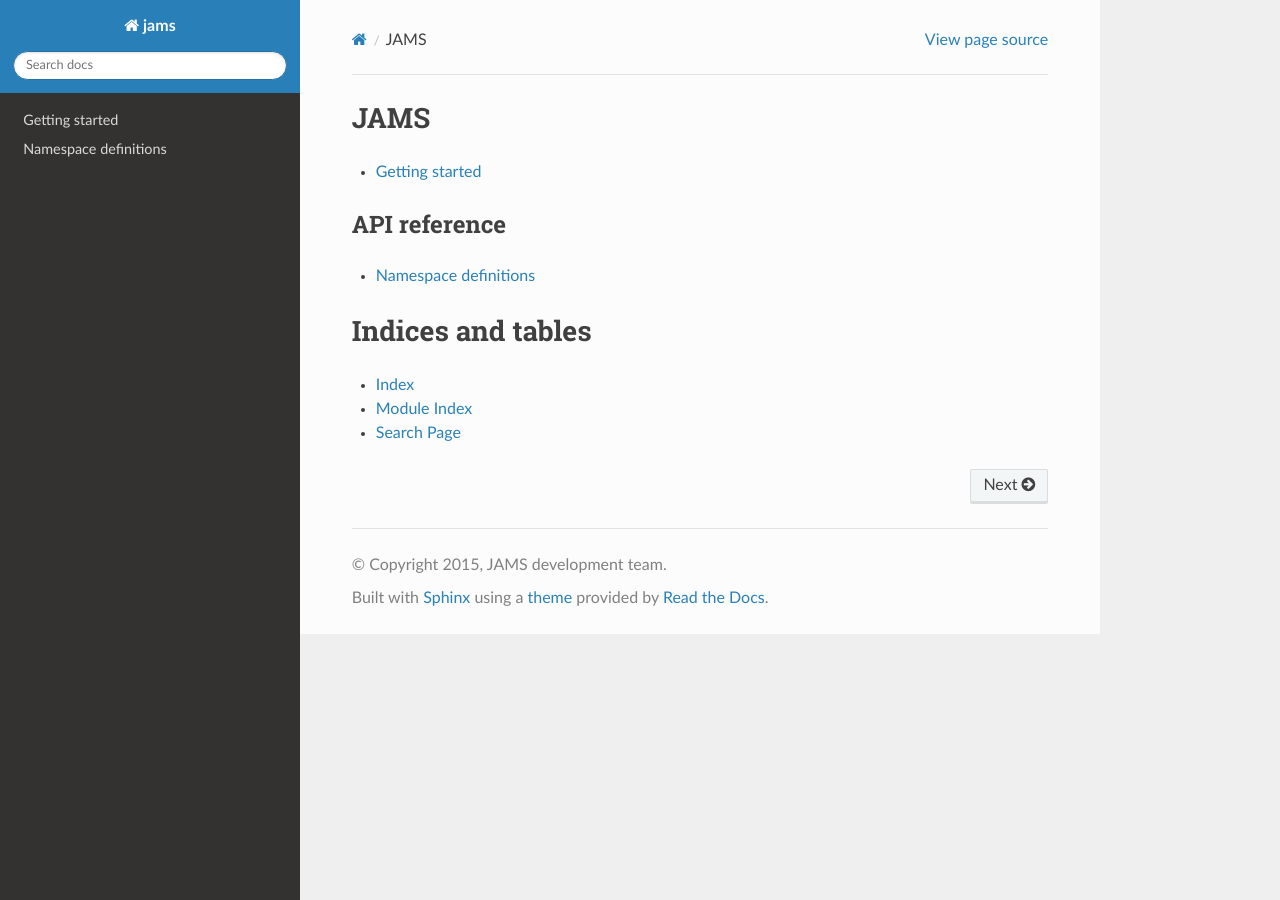
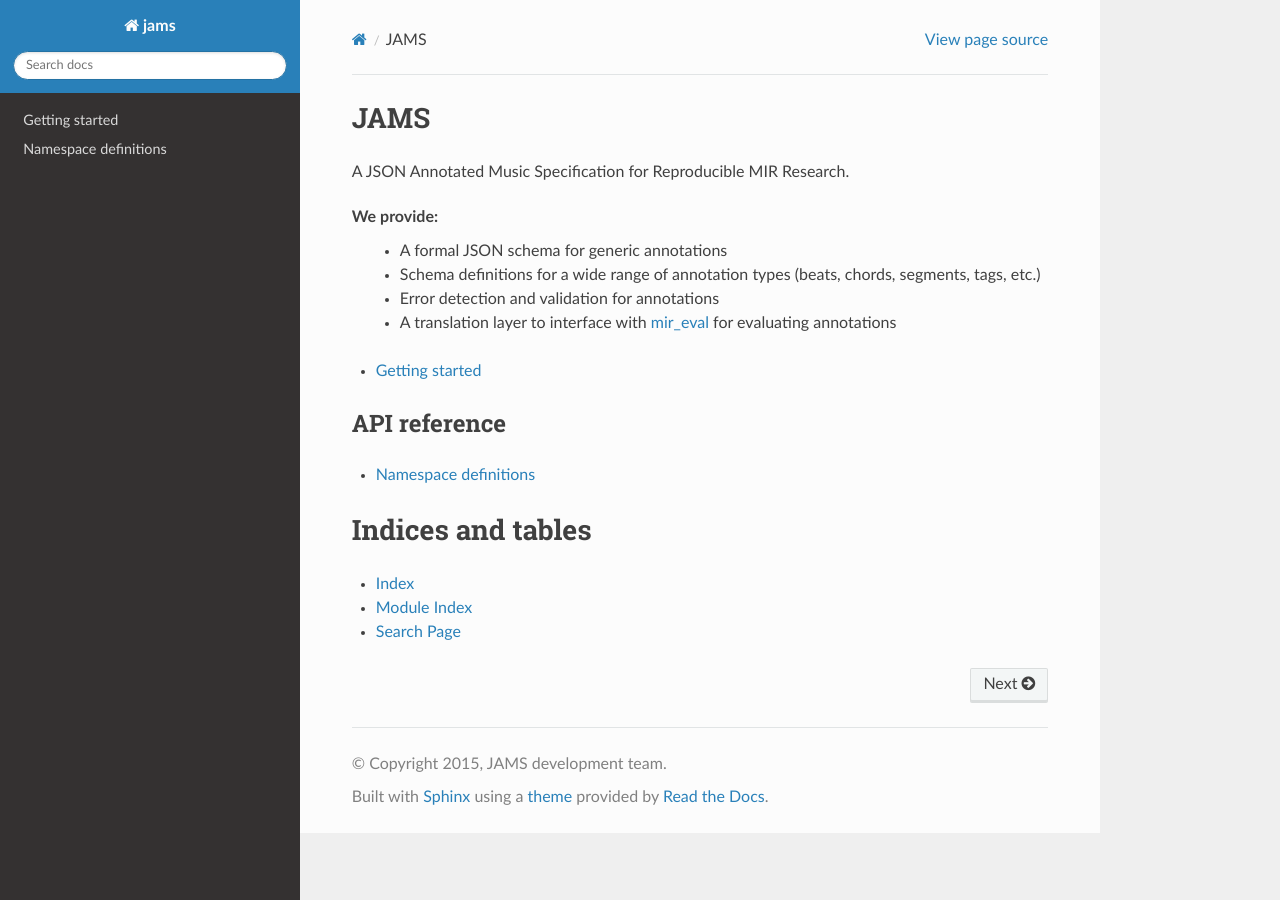
Before and after one commit to marl/jams, a Sphinx documentation site: the page built from docs/index.rst, in a window 1280 px wide. Built offline with Sphinx 7.4.7 and the Read the Docs theme 2.0.0, drawn with Linux system fonts in a browser that asks for light colours.

Commit message:
updated top-level documentation intro

```diff
--- a/docs/index.rst
+++ b/docs/index.rst
@@ -5,6 +5,13 @@
 
 JAMS
 ====
+A JSON Annotated Music Specification for Reproducible MIR Research.
+
+We provide:
+    * A formal JSON schema for generic annotations
+    * Schema definitions for a wide range of annotation types (beats, chords, segments, tags, etc.)
+    * Error detection and validation for annotations
+    * A translation layer to interface with `mir_eval <https://craffel.github.io/mir_eval>`_ for evaluating annotations
 
 .. toctree::
     :maxdepth: 1
```
